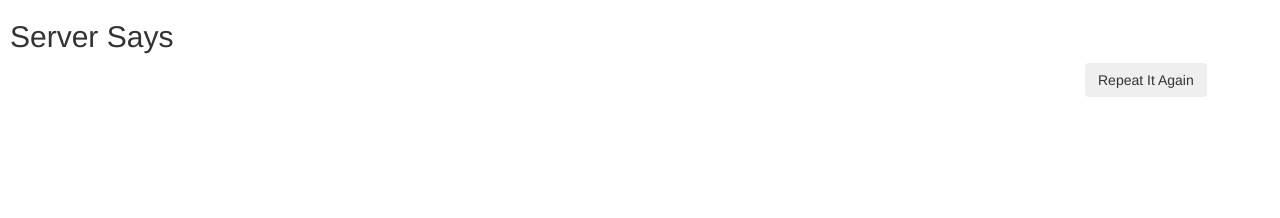
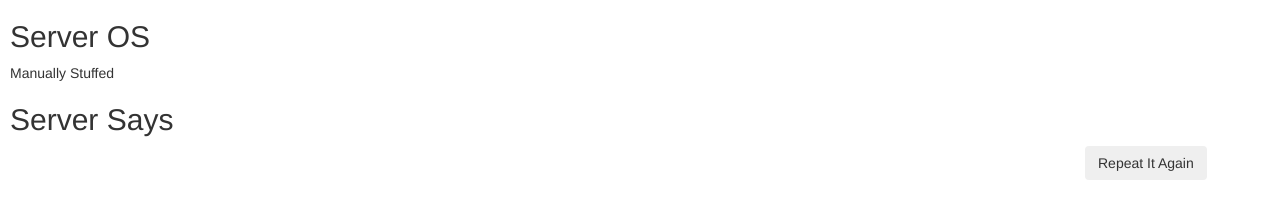
Before and after one commit to SteveLasker/polyglot-web-node, a website: page web-node/public/index.html in a window 1280 px wide. Drawn offline with nearby package versions, Linux system fonts and the light colour scheme; some packages are replaced by stand-ins of ours; no server answers.

Commit message:
adding OS Info

```diff
--- a/web-node/public/app.js
+++ b/web-node/public/app.js
@@ -2,6 +2,7 @@ var app = angular.module('myApp', ['ngRoute']);
     app.controller('MainController', function($scope, $http) {
 
     $scope.messages = [];
+    $scope.OS ="Manually Stuffed"
     $scope.sayHelloToServer = function() {
         $http.get("/api").then(function(response) {
             $scope.messages.push(response.data);
--- a/web-node/public/index.html
+++ b/web-node/public/index.html
@@ -11,6 +11,8 @@
 
 <body style="margin-left:10px; margin-right:10px;">
     <div ng-controller="MainController">
+        <h2>Server OS</h2>
+        <span>{{OS}}</span>
         <h2>Server Says</h2>
 
         <div class="row">
```
